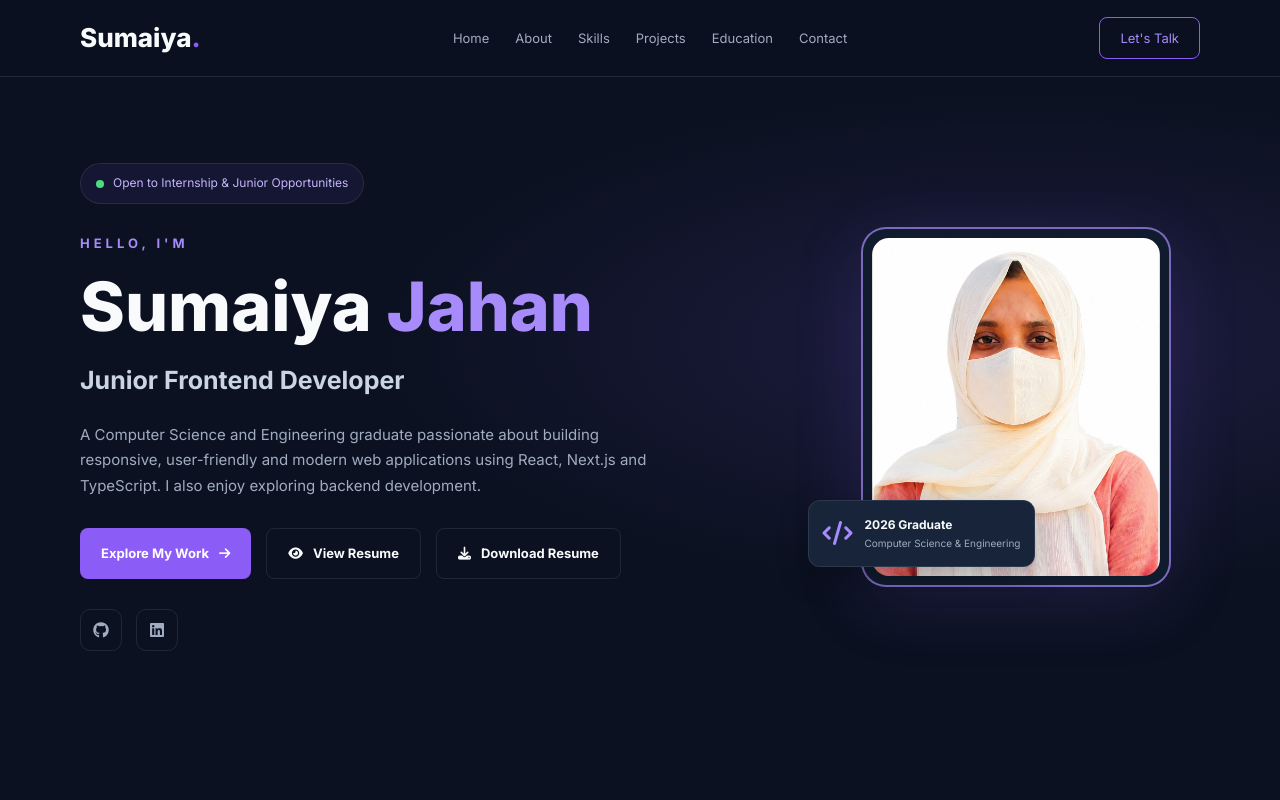
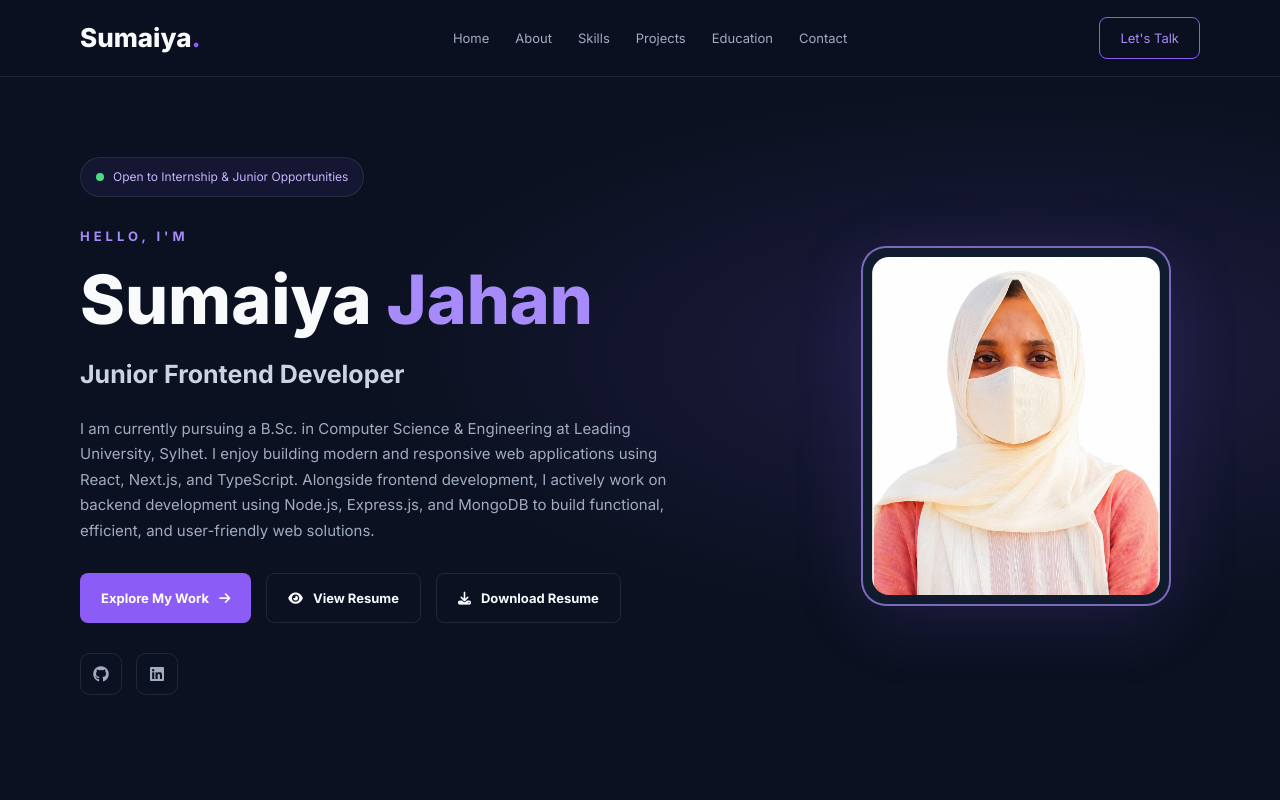
Before and after one commit to Sumaiya1044/Portfolio, a plain HTML site: page index.html in a window 1280 px wide. Shown: the top 800 px of the page. Drawn offline with Linux system fonts and the light colour scheme.

Commit message:
Update portfolio design and content

```diff
--- a/index.html
+++ b/index.html
@@ -68,10 +68,12 @@
       <h2>Junior Frontend Developer</h2>
 
       <p class="hero-description">
-        A Computer Science and Engineering graduate passionate
-        about building responsive, user-friendly and modern web
-        applications using React, Next.js and TypeScript.
-        I also enjoy exploring backend development.
+        I am currently pursuing a B.Sc. in Computer Science & Engineering
+  at Leading University, Sylhet. I enjoy building modern and
+  responsive web applications using React, Next.js, and TypeScript.
+  Alongside frontend development, I actively work on backend
+  development using Node.js, Express.js, and MongoDB to build
+  functional, efficient, and user-friendly web solutions.
       </p>
 
       <div class="hero-buttons">
@@ -133,17 +135,10 @@
           alt="Sumaiya Jahan - Junior Frontend Developer">
       </div>
 
-      <div class="floating-card">
-        <i class="fa-solid fa-code"></i>
-        <div>
-          <strong>2026 Graduate</strong>
-          <small>Computer Science & Engineering</small>
-        </div>
-      </div>
 
-    </div>
 
-  </div>
+
+
 </section>
 
 
@@ -473,10 +468,10 @@
         </div>
 
         <div>
-          <span class="education-year">2026</span>
-          <h3>Bachelor of Science in Computer Science & Engineering</h3>
-          <p>Leading University, Sylhet</p>
-          <span class="education-status">Graduated</span>
+          <span class="education-year">2022 – 2026</span>
+<h3>B.Sc. in Computer Science & Engineering</h3>
+<p>Leading University, Sylhet</p>
+
         </div>
 
       </div>
```
